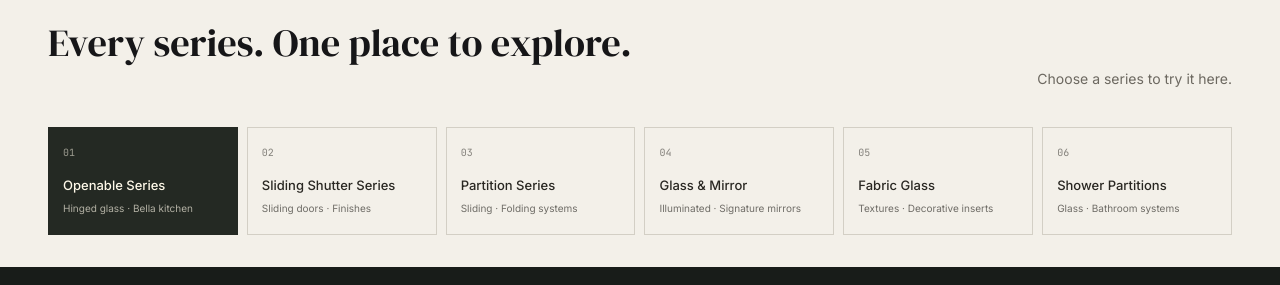
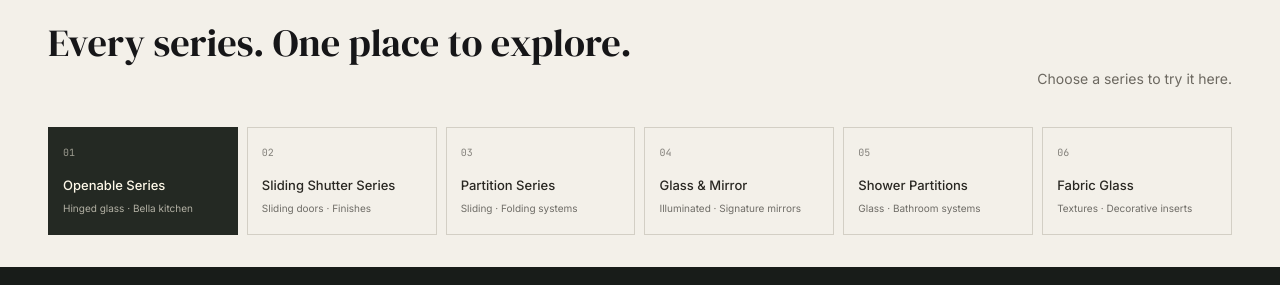
Before and after one commit to lasanlabs22-design/Vawe, a Next.js app: page / in a window 1280 px wide. Shown: the part 1760-2045 px from the top of the page. Built offline with nearby package versions, Linux system fonts and the light colour scheme; a web font is replaced by a local one.

Commit message:
fix(series): list Shower Partitions fifth and Fabric Glass sixth in the explorer

```diff
--- a/src/components/SeriesExplorer.tsx
+++ b/src/components/SeriesExplorer.tsx
@@ -15,8 +15,8 @@ const choices = [
   { slug: "sliding-wardrobe-shutters", label: "Sliding Shutter Series", detail: "Sliding doors · Finishes" },
   { slug: "sliding-partitions", label: "Partition Series", detail: "Sliding · Folding systems" },
   { slug: "mirrors", label: "Glass & Mirror", detail: "Illuminated · Signature mirrors" },
+  { slug: "bathroom-partitions", label: "Shower Partitions", detail: "Glass · Bathroom systems" },
   { slug: "fabric-glass", label: "Fabric Glass", detail: "Textures · Decorative inserts" },
-  { slug: "bathroom-partitions", label: "Shower Partitions", detail: "Glass · Bathroom systems" },
 ];
 
 export default function SeriesExplorer({ initialSlug, mode = "room" }: { initialSlug: string; mode?: "room" | "studio" }) {
```
